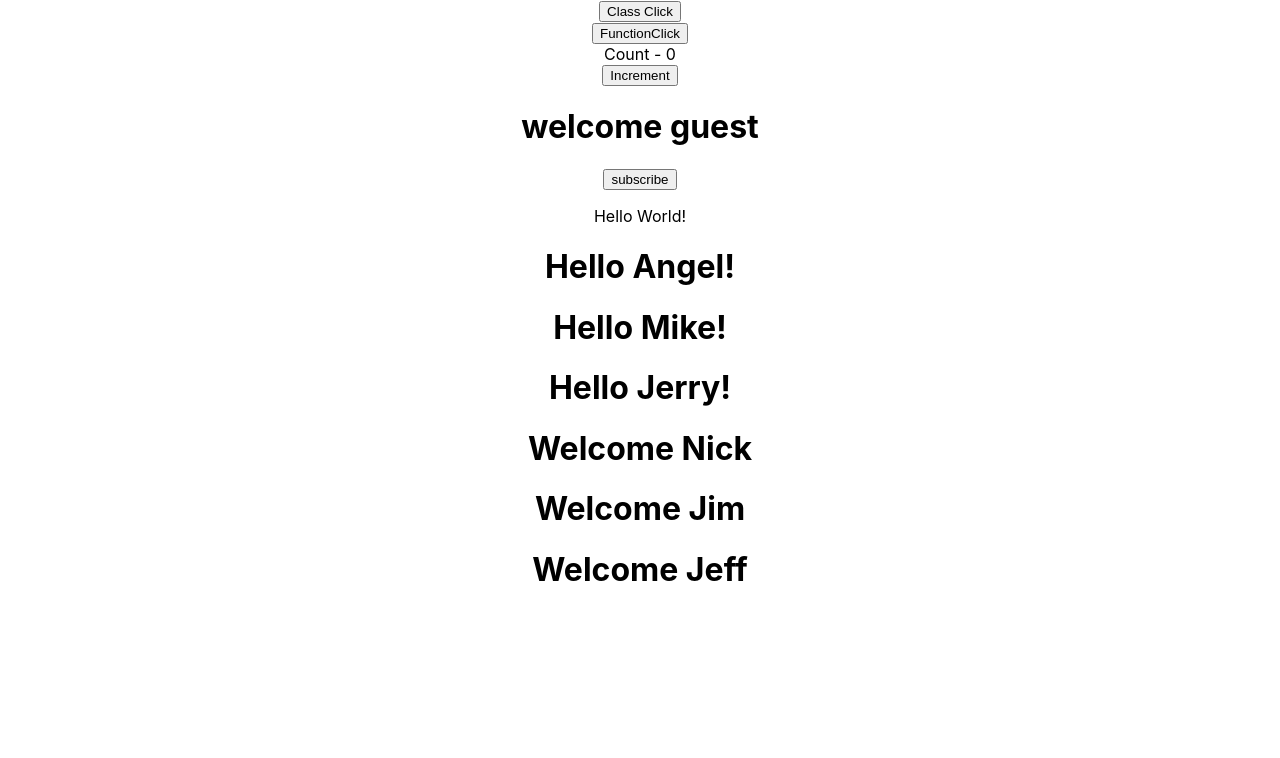
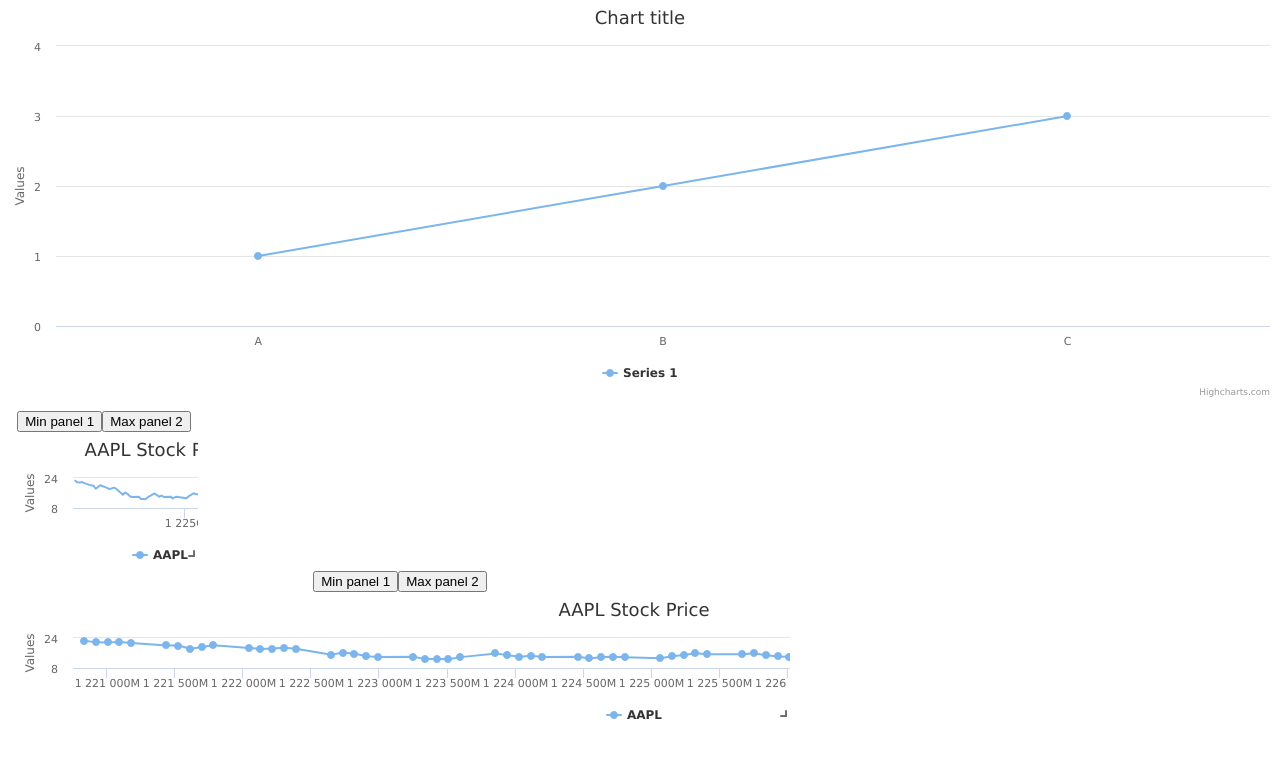
Before and after one commit to ABadBoy/my-app-react, a React (Create React App) app: page / in a window 1280 px wide. Shown: the top 758 px of the page. Built offline with nearby package versions, Linux system fonts and the light colour scheme.

Commit message:
add function

```diff
--- a/package.json
+++ b/package.json
@@ -6,8 +6,12 @@
     "@testing-library/jest-dom": "^5.16.4",
     "@testing-library/react": "^13.3.0",
     "@testing-library/user-event": "^13.5.0",
+    "highcharts": "^10.1.0",
+    "highcharts-react-official": "^3.1.0",
+    "lodash": "^4.17.21",
     "react": "^18.1.0",
     "react-dom": "^18.1.0",
+    "react-grid-layout": "^1.3.4",
     "react-scripts": "5.0.1",
     "web-vitals": "^2.1.4"
   },
--- a/src/App.js
+++ b/src/App.js
@@ -8,11 +8,16 @@ import Message from "./components/Message";
 import Counter from "./components/Counter";
 import FunctionClick from "./components/FunctionClick";
 import ClassClick from "./components/ClassClick";
+import EventBind from "./components/EventBind";
+import MyFirstGrid from "./components/GridLayout"
+import LineChart from "./components/LineChart"
+
 
 class App extends React.Component{
   render() {
     return (
         <div className="App">
+          {/*<EventBind/>
           <ClassClick/>
           <FunctionClick/>
           <Counter/>
@@ -23,7 +28,9 @@ class App extends React.Component{
           <Greet name="Jerry"/>
           <Welcome name="Nick"/>
           <Welcome name="Jim"/>
-          <Welcome name="Jeff"/>
+          <Welcome name="Jeff"/>*/}
+          <LineChart/>
+          <MyFirstGrid/>
         </div>
     )
   }
--- /dev/null
+++ b/src/components/EventBind.js
@@ -0,0 +1,28 @@
+import React, {Component} from 'react';
+
+class EventBind extends Component {
+  constructor(props) {
+    super(props);
+
+    this.state = {
+      message: "Hello",
+    };
+  }
+
+  clickHandler = () => {
+    this.setState({
+      message: "Goodby",
+    })
+  }
+
+  render() {
+    return (
+        <div>
+          <div>{this.state.message}</div>
+          <button onClick={this.clickHandler}>Click</button>
+        </div>
+    );
+  }
+};
+
+export default EventBind;
--- /dev/null
+++ b/src/components/GridLayout.js
@@ -0,0 +1,203 @@
+import GridLayout from "react-grid-layout";
+import React, {Component, createRef, useEffect, useRef, useState} from 'react';
+import { isEqual } from "lodash";
+
+import 'react-grid-layout/css/styles.css'
+import 'react-resizable/css/styles.css'
+import HighchartsReact from "highcharts-react-official";
+import Highcharts from "highcharts";
+
+
+const data = [
+  [1220832000000, 22.56],
+  [1220918400000, 21.67],
+  [1221004800000, 21.66],
+  [1221091200000, 21.81],
+  [1221177600000, 21.28],
+  [1221436800000, 20.05],
+  [1221523200000, 19.98],
+  [1221609600000, 18.26],
+  [1221696000000, 19.16],
+  [1221782400000, 20.13],
+  [1222041600000, 18.72],
+  [1222128000000, 18.12],
+  [1222214400000, 18.39],
+  [1222300800000, 18.85],
+  [1222387200000, 18.32],
+  [1222646400000, 15.04],
+  [1222732800000, 16.24],
+  [1222819200000, 15.59],
+  [1222905600000, 14.3],
+  [1222992000000, 13.87],
+  [1223251200000, 14.02],
+  [1223337600000, 12.74],
+  [1223424000000, 12.83],
+  [1223510400000, 12.68],
+  [1223596800000, 13.8],
+  [1223856000000, 15.75],
+  [1223942400000, 14.87],
+  [1224028800000, 13.99],
+  [1224115200000, 14.56],
+  [1224201600000, 13.91],
+  [1224460800000, 14.06],
+  [1224547200000, 13.07],
+  [1224633600000, 13.84],
+  [1224720000000, 14.03],
+  [1224806400000, 13.77],
+  [1225065600000, 13.16],
+  [1225152000000, 14.27],
+  [1225238400000, 14.94],
+  [1225324800000, 15.86],
+  [1225411200000, 15.37],
+  [1225670400000, 15.28],
+  [1225756800000, 15.86],
+  [1225843200000, 14.76],
+  [1225929600000, 14.16],
+  [1226016000000, 14.03],
+  [1226275200000, 13.7],
+  [1226361600000, 13.54],
+  [1226448000000, 12.87],
+  [1226534400000, 13.78],
+  [1226620800000, 12.89],
+  [1226880000000, 12.59],
+  [1226966400000, 12.84],
+  [1227052800000, 12.33],
+  [1227139200000, 11.5],
+  [1227225600000, 11.8],
+  [1227484800000, 13.28],
+  [1227571200000, 12.97],
+  [1227657600000, 13.57],
+  [1227830400000, 13.24],
+  [1228089600000, 12.7],
+  [1228176000000, 13.21],
+  [1228262400000, 13.7],
+  [1228348800000, 13.06],
+  [1228435200000, 13.43],
+  [1228694400000, 14.25],
+  [1228780800000, 14.29],
+  [1228867200000, 14.03],
+  [1228953600000, 13.57],
+  [1229040000000, 14.04],
+  [1229299200000, 13.54]
+];
+
+const config = {
+  rangeSelector: {
+    selected: 1
+  },
+  title: {
+    text: "AAPL Stock Price"
+  },
+  series: [
+    {
+      name: "AAPL",
+      data: data,
+      tooltip: {
+        valueDecimals: 2
+      }
+    }
+  ]
+};
+
+const MyFirstGrid = () => {
+  const [layout, setLayout] = useState([
+    {
+      i: "1",
+      x: 0,
+      y: 0,
+      w: 1,
+      h: 1,
+      ref: createRef()
+    },
+    {
+      i: "2",
+      x: 1,
+      y: 0,
+      w: 4,
+      h: 1,
+      ref: createRef()
+    }
+  ])
+
+  const prevLayout = useRef();
+
+  useEffect(() => {
+    if (layout !== prevLayout.current) {
+      if (prevLayout.current) {
+        const changedPanel = layout.find(
+            (panel, idx) => !isEqual(prevLayout.current[idx], panel)
+        );
+
+        if (changedPanel) changedPanel.ref.current.chart.reflow();
+      }
+      prevLayout.current = layout;
+    }
+  }, [layout]);
+
+  const changeLayout = (id, action) => {
+    const indexOfPanel = layout.findIndex(panel => panel.i === id + "");
+    const updatedLayout = [...layout];
+
+    if (indexOfPanel !== -1) {
+      const panel = updatedLayout[indexOfPanel];
+
+      switch (action) {
+        case "min":
+          updatedLayout[indexOfPanel] = { ...panel, w: 1, h: 1 };
+          break;
+        case "max":
+          updatedLayout[indexOfPanel] = { ...panel, w: 4, h: 4 };
+          break;
+      }
+
+      setLayout(updatedLayout);
+    }
+  };
+
+  const reflowOnResize = (id, newPanel) => {
+    const indexOfPanel = layout.findIndex(panel => id === panel.i);
+    const updatedLayout = [...layout];
+    const panel = updatedLayout[indexOfPanel];
+
+    console.log(panel)
+
+    panel.ref.current.chart.reflow();
+
+    const { w, h } = newPanel;
+
+    updatedLayout[indexOfPanel] = { ...panel, w, h };
+    setLayout(updatedLayout);
+  };
+
+  const renderSimpleGrid = () => (
+      <GridLayout
+          className="layout"
+          cols={4}
+          width={800}
+          layout={layout}
+          onResizeStop={(e, panel, newPanel) => reflowOnResize(panel.i, newPanel)}
+      >
+        {layout.map(item => (
+            <div key={item.i}>
+              <button onClick={() => changeLayout(item.i, "min", item.ref)}>
+                Min panel 1
+              </button>
+              <button onClick={() => changeLayout(item.i, "max", item.ref)}>
+                Max panel 2
+              </button>
+              <HighchartsReact
+                  highcharts={Highcharts}
+                  ref={item.ref}
+                  containerProps={{ style: { width: "100%", height: "100%" } }}
+                  options={config}
+              />
+            </div>
+        ))}
+      </GridLayout>
+  );
+
+  return (
+      <> { renderSimpleGrid() } </>
+  );
+};
+export default MyFirstGrid;
--- /dev/null
+++ b/src/components/LineChart.js
@@ -0,0 +1,42 @@
+import React, { Component } from 'react';
+import HighchartsReact from 'highcharts-react-official';
+import Highcharts from 'highcharts';
+
+class LineChart extends  React.Component{
+  constructor(props) {
+    super(props);
+
+    this.state={
+      chartOptions:{
+        xAxis:{
+          categories: ['A', 'B', 'C'],
+        },
+        series:[
+          {data:[1,2,3]}
+        ]
+      },
+      hoverData:null
+    };
+  }
+
+  setHoverData = (e) => {
+    // The chart is not updated because `chartOptions` has not changed.
+    this.setState({ hoverData: e.target.category })
+  }
+
+  render() {
+    const { chartOptions, hoverData } = this.state;
+
+    return (
+        <div>
+          <HighchartsReact
+              highcharts={Highcharts}
+              options={chartOptions}
+              containerProps={{ style: { width: "100%", height: "100%" }}}
+          />
+        </div>
+    )
+  }
+}
+
+export default LineChart;
```
Also changed, not shown: 1 other file (tests, documents, lock files or other folders).
